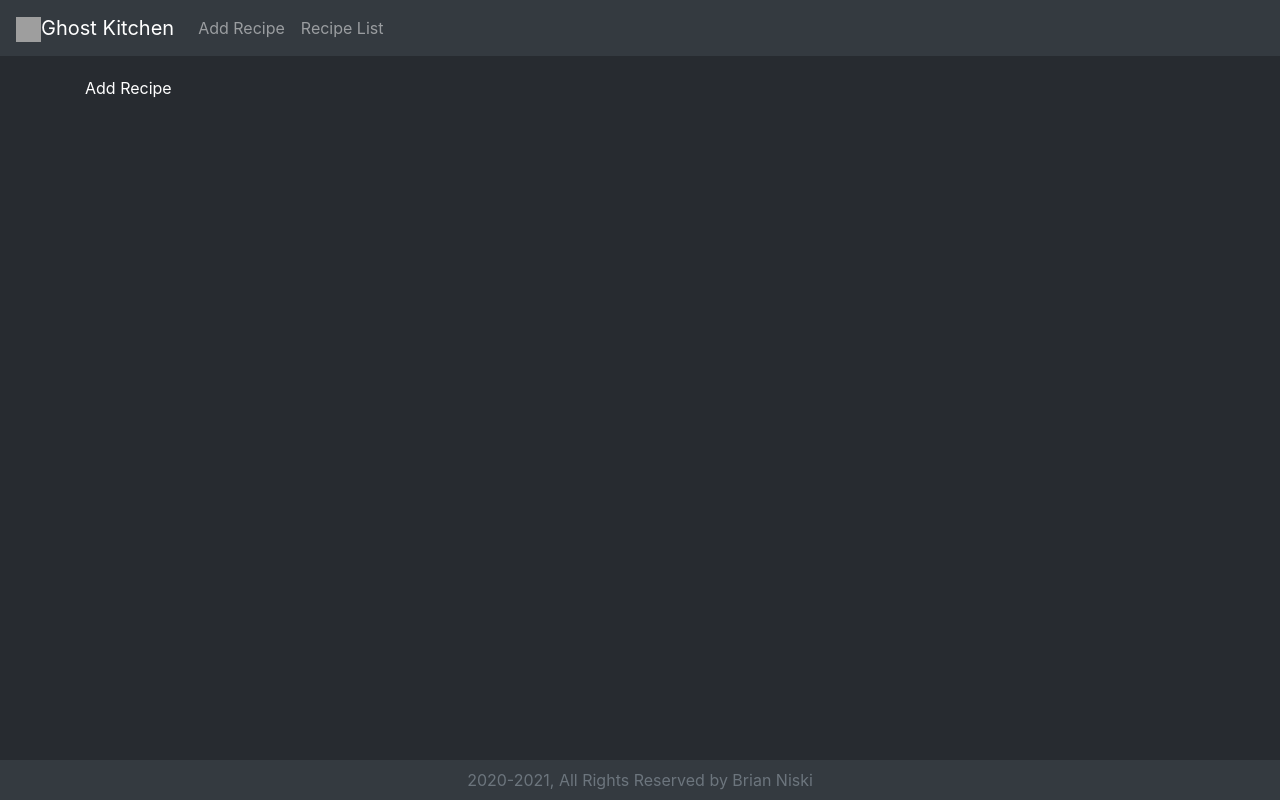
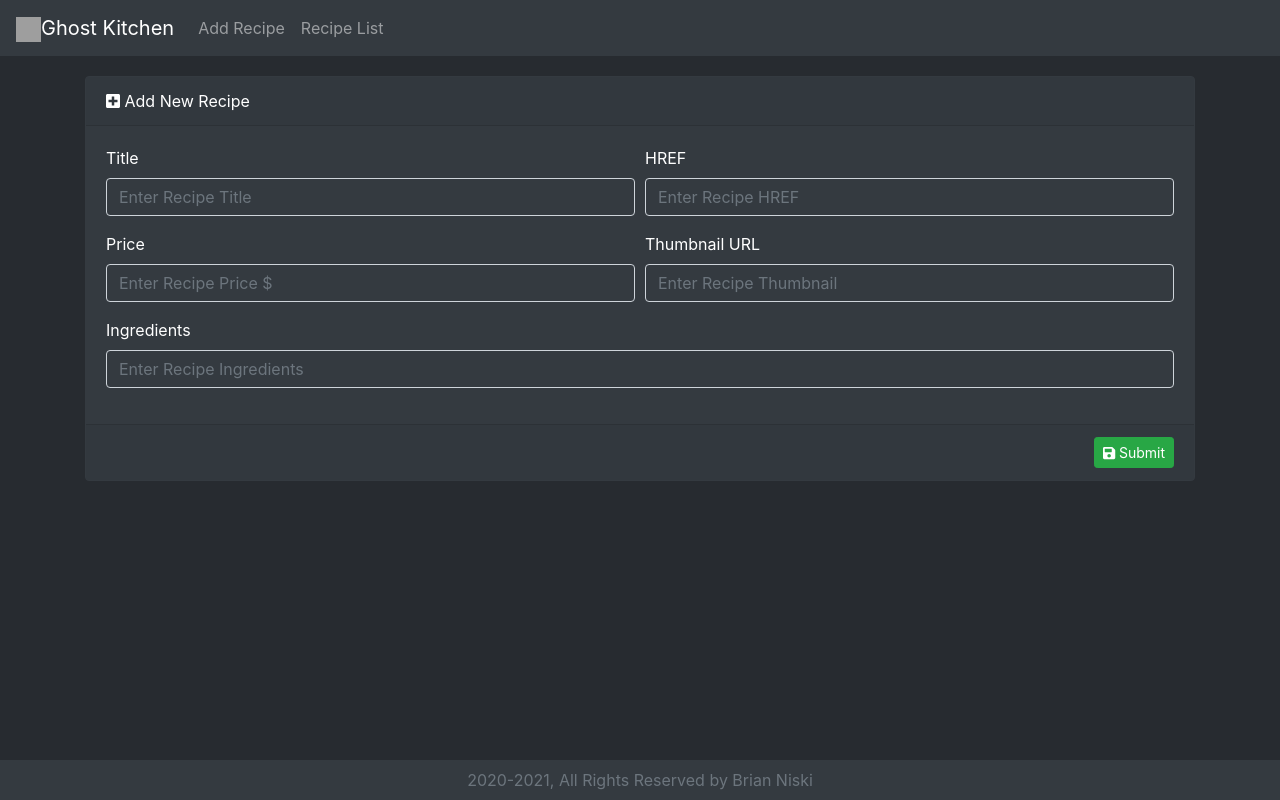
Before and after one commit to niskb/Ghost-Kitchen, a React (Create React App) app in the folder react_app/reactjs/: page /add in a window 1280 px wide. Built offline with nearby package versions, Linux system fonts and the light colour scheme; grey boxes are pictures that could not be loaded.

Commit message:
Create & Submit Form in React

```diff
--- a/react_app/reactjs/package.json
+++ b/react_app/reactjs/package.json
@@ -3,6 +3,9 @@
   "version": "0.1.0",
   "private": true,
   "dependencies": {
+    "@fortawesome/fontawesome-svg-core": "^1.2.28",
+    "@fortawesome/free-solid-svg-icons": "^5.13.0",
+    "@fortawesome/react-fontawesome": "^0.1.9",
     "@testing-library/jest-dom": "^4.2.4",
     "@testing-library/react": "^9.3.2",
     "@testing-library/user-event": "^7.1.2",
--- a/react_app/reactjs/src/components/Footer.js
+++ b/react_app/reactjs/src/components/Footer.js
@@ -1,9 +1,9 @@
-import React from 'react';
+import React, { Component } from 'react';
 
 import { Navbar, Container, Col } from 'react-bootstrap';
 
 
-class Footer extends React.Component {
+export default class Footer extends Component {
     render() {
         let fullYear = new Date().getFullYear();
 
@@ -20,5 +20,3 @@ class Footer extends React.Component {
         );
     }
 }
-
-export default Footer;
--- a/react_app/reactjs/src/components/NavigationBar.js
+++ b/react_app/reactjs/src/components/NavigationBar.js
@@ -1,9 +1,9 @@
-import React from 'react';
+import React, { Component } from 'react';
 
 import { Navbar, Nav } from 'react-bootstrap';
 import { Link } from 'react-router-dom';
 
-class NavigationBar extends React.Component {
+export default class NavigationBar extends Component {
     render() {
         return (
             <Navbar bg="dark" variant="dark">
@@ -19,5 +19,3 @@ class NavigationBar extends React.Component {
             );
     }
 }
-
-export default NavigationBar;
--- a/react_app/reactjs/src/components/Recipe.js
+++ b/react_app/reactjs/src/components/Recipe.js
@@ -1,13 +1,72 @@
-import React from 'react';
+import React, { Component } from 'react';
 
-class Recipe extends React.Component {
+import { Card, Form, Button, Col } from 'react-bootstrap';
+import { FontAwesomeIcon } from '@fortawesome/react-fontawesome'
+import { faSave, faPlusSquare } from '@fortawesome/free-solid-svg-icons'
+
+export default class Recipe extends Component {
+
+    constructor(props) {
+        super(props);
+        this.state = { title: '', href: '', ingredients: '', thumbnail: '', price: '' };
+        this.recipeChange = this.recipeChange.bind(this);
+        this.submitRecipe = this.submitRecipe.bind(this);
+    }
+
+    submitRecipe(event) {
+        alert("Add New Recipe:\nTitle: " + this.state.title + " HREF: " + this.state.href + " Ingredients: " + this.state.ingredients + " Thumbnail: " + this.state.thumbnail + " Price: $" + this.state.price);
+        event.preventDefault();
+    }
+
+    recipeChange(event) {
+        this.setState({
+            [event.target.name]:event.target.value
+        });
+    }
+
     render() {
         return (
-            <div className="text-white">
-                Add Recipe
-            </div>
+            <Card className={"border border-dark bg-dark text-white"}>
+                <Card.Header><FontAwesomeIcon icon={faPlusSquare} /> Add New Recipe</Card.Header>
+                <Form onSubmit={this.submitRecipe} id="recipeFormId">
+                    <Card.Body>
+                        <Form.Row>
+                            <Form.Group as={Col} controlId="formGridTitle">
+                                <Form.Label>Title</Form.Label>
+                                <Form.Control required type="text" name="title" value={this.state.title} onChange={this.recipeChange} className={"bg-dark text-white"} placeholder="Enter Recipe Title" />
+                            </Form.Group>
+
+                            <Form.Group as={Col} controlId="formGridHREF">
+                                <Form.Label>HREF</Form.Label>
+                                <Form.Control required type="text" name="href" value={this.state.href} onChange={this.recipeChange} className={"bg-dark text-white"} placeholder="Enter Recipe HREF" />
+                            </Form.Group>
+                        </Form.Row>
+
+                        <Form.Row>
+                            <Form.Group as={Col} controlId="formGridPrice">
+                                <Form.Label>Price</Form.Label>
+                                <Form.Control required type="text" name="price" value={this.state.price} onChange={this.recipeChange} className={"bg-dark text-white"} placeholder="Enter Recipe Price $" />
+                            </Form.Group>
+
+                            <Form.Group as={Col} controlId="formGridThumbnail">
+                                <Form.Label>Thumbnail URL</Form.Label>
+                                <Form.Control required type="text" name="thumbnail" value={this.state.thumbnail} onChange={this.recipeChange} className={"bg-dark text-white"} placeholder="Enter Recipe Thumbnail" />
+                            </Form.Group>
+                        </Form.Row>
+
+                        <Form.Row>
+                            <Form.Group as={Col} controlId="formGridIngredients">
+                                <Form.Label>Ingredients</Form.Label>
+                                <Form.Control required type="text" name="ingredients" value={this.state.ingredients} onChange={this.recipeChange} className={"bg-dark text-white"} placeholder="Enter Recipe Ingredients" />
+                            </Form.Group>
+                        </Form.Row>
+                </Card.Body>
+                    <Card.Footer style={{"textAlign":"right"}}>
+                        <Button size="sm" variant="success" type="submit"><FontAwesomeIcon icon={faSave} /> Submit</Button>
+                    </Card.Footer>
+                </Form>
+            </Card>
+
         );
     }
 }
-
-export default Recipe;
--- a/react_app/reactjs/src/components/RecipeList.js
+++ b/react_app/reactjs/src/components/RecipeList.js
@@ -1,14 +1,36 @@
-import React from 'react';
+import React, { Component } from 'react';
 
-class RecipeList extends React.Component {
+import { Card, Table } from 'react-bootstrap';
+import { FontAwesomeIcon } from '@fortawesome/react-fontawesome'
+import { faList } from '@fortawesome/free-solid-svg-icons'
+
+export default class RecipeList extends Component {
     render() {
         return (
-            <div className="text-white">
-                Recipe List
-            </div>
+            <Card className={"border border-dark bg-dark text-white"}>
+                <Card.Header><FontAwesomeIcon icon={faList} /> Recipe List</Card.Header>
+                <Card.Body>
+                    <Table bordered hover striped variant="dark">
+                        <thead>
+                            <tr>
+                                <th>#</th>
+                                <th>Title</th>
+                                <th>HREF</th>
+                                <th>Ingredients</th>
+                                <th>Thumbnail</th>
+                                <th>Price $</th>
+                            </tr>
+                        </thead>
+                        <tbody>
+                            <tr align="center">
+                                Use an API to add data into here
+                                <td colSpan="6">No Recipes Available.</td>
+                            </tr>
+                        </tbody>
+                    </Table>
+                </Card.Body>
+            </Card>
             );
     }
 
 }
-
-export default RecipeList;
--- a/react_app/reactjs/src/components/Welcome.js
+++ b/react_app/reactjs/src/components/Welcome.js
@@ -1,8 +1,8 @@
-import React from 'react';
+import React, { Component } from 'react';
 
 import { Jumbotron } from 'react-bootstrap';
 
-class Welcome extends React.Component {
+export default class Welcome extends Component {
     render() {
         return (
             <Jumbotron className="bg-dark text-white">
@@ -19,5 +19,3 @@ class Welcome extends React.Component {
         );
     }
 }
-
-export default Welcome;
```
Also changed, not shown: 1 other file (tests, documents, lock files or other folders).
